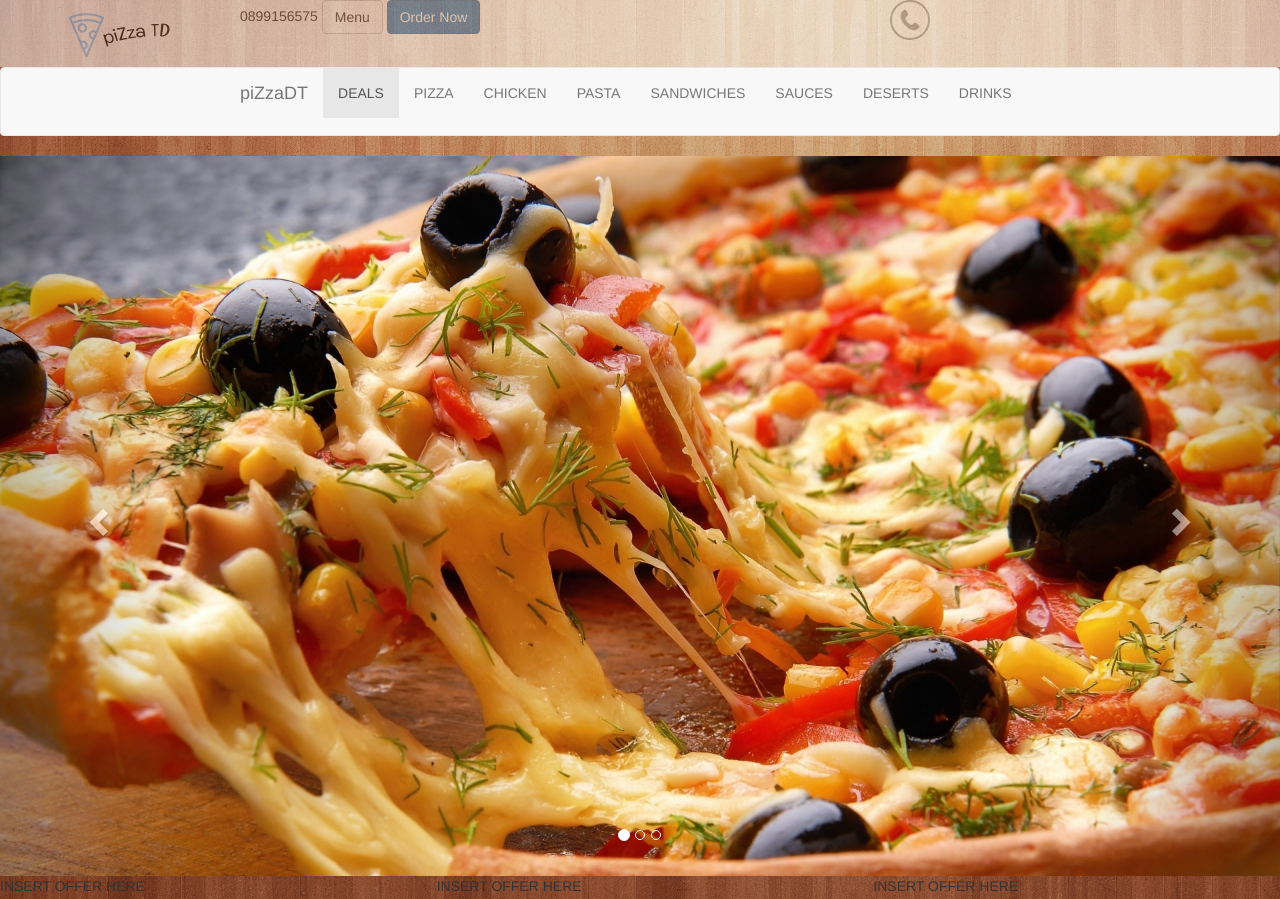
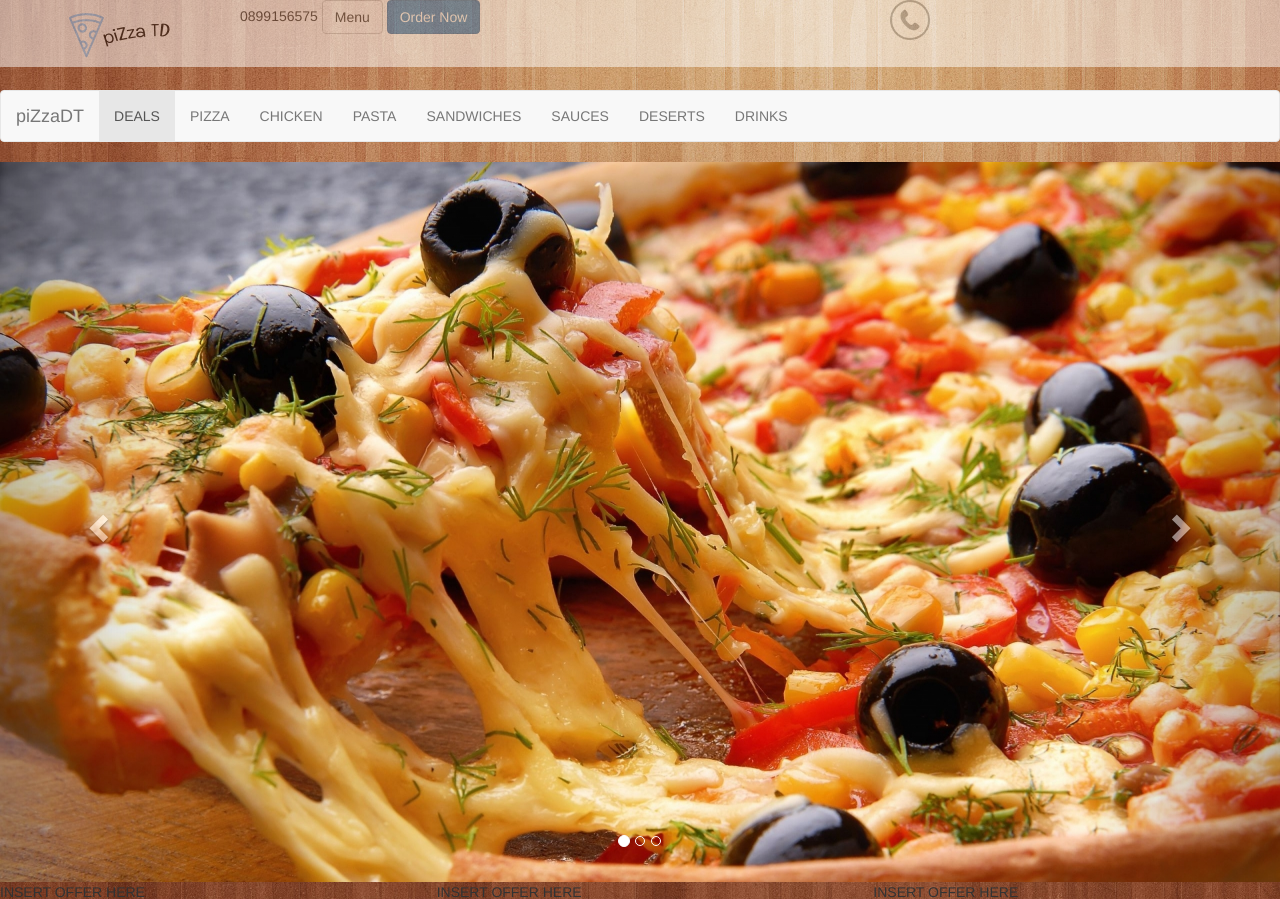
Before and after one commit to melinil/ittalents, a PHP site: page / in a window 1280 px wide. Shown: the top 899 px of the page. Run offline with PHP 8.4, Linux system fonts and the light colour scheme; some libraries are stand-ins or nearby versions.

Commit message:
nav-header issue fixed

```diff
--- a/project/assets/css/style.css
+++ b/project/assets/css/style.css
@@ -6,8 +6,8 @@
     header{
         background-color: white;
         height: 67px;
-        position: ;
         z-index: 100;
+        position: fixed;
         width: 100%;
         opacity: 0.5;
     }
@@ -37,3 +37,7 @@
         right:25em;
 
     }
+
+#spaceB{
+    height: 90px;
+}
--- a/project/index.html
+++ b/project/index.html
@@ -25,7 +25,7 @@
             <button type="button" class="btn btn-primary" class="nav_button">Order Now</button>
         </div>
     </header>
-
+<div id="spaceB"></div>
     <nav class="navbar navbar-default">
         <div class="container-fluid">
             <div class="navbar-header">
```
